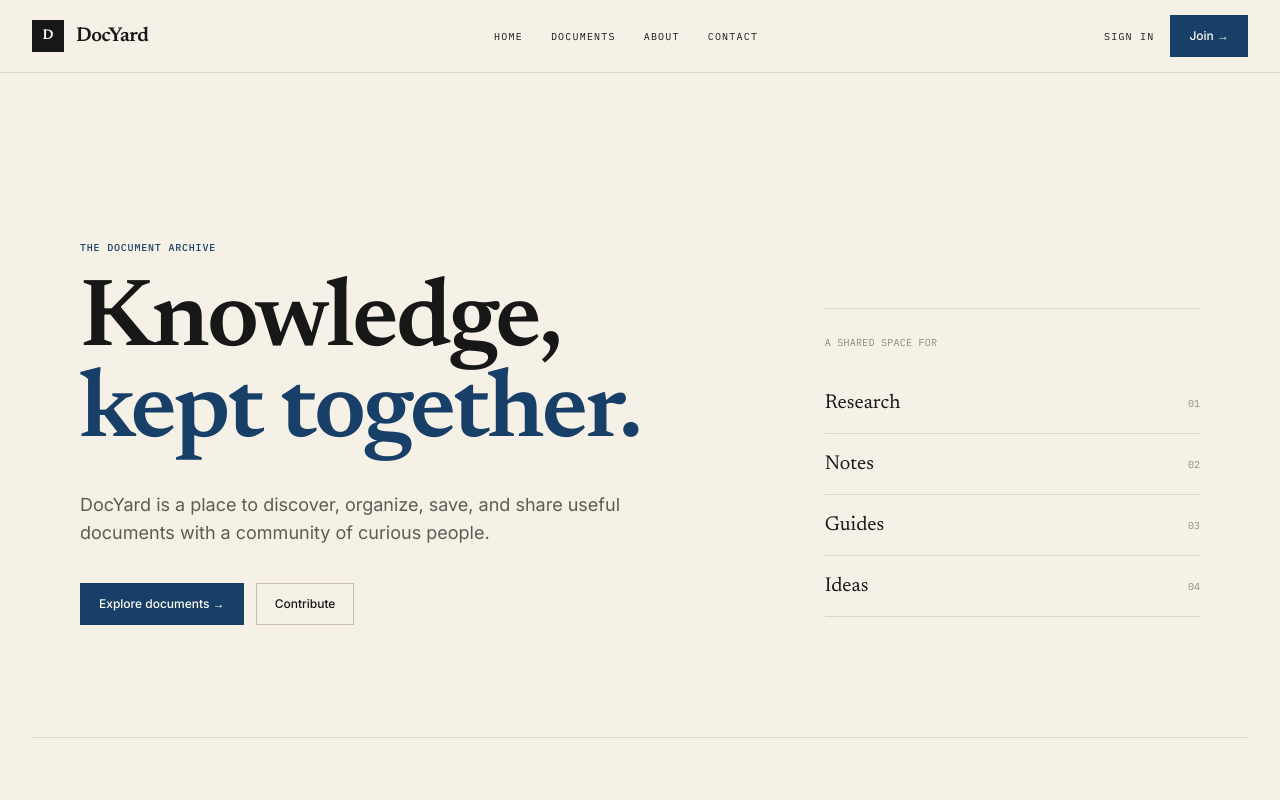
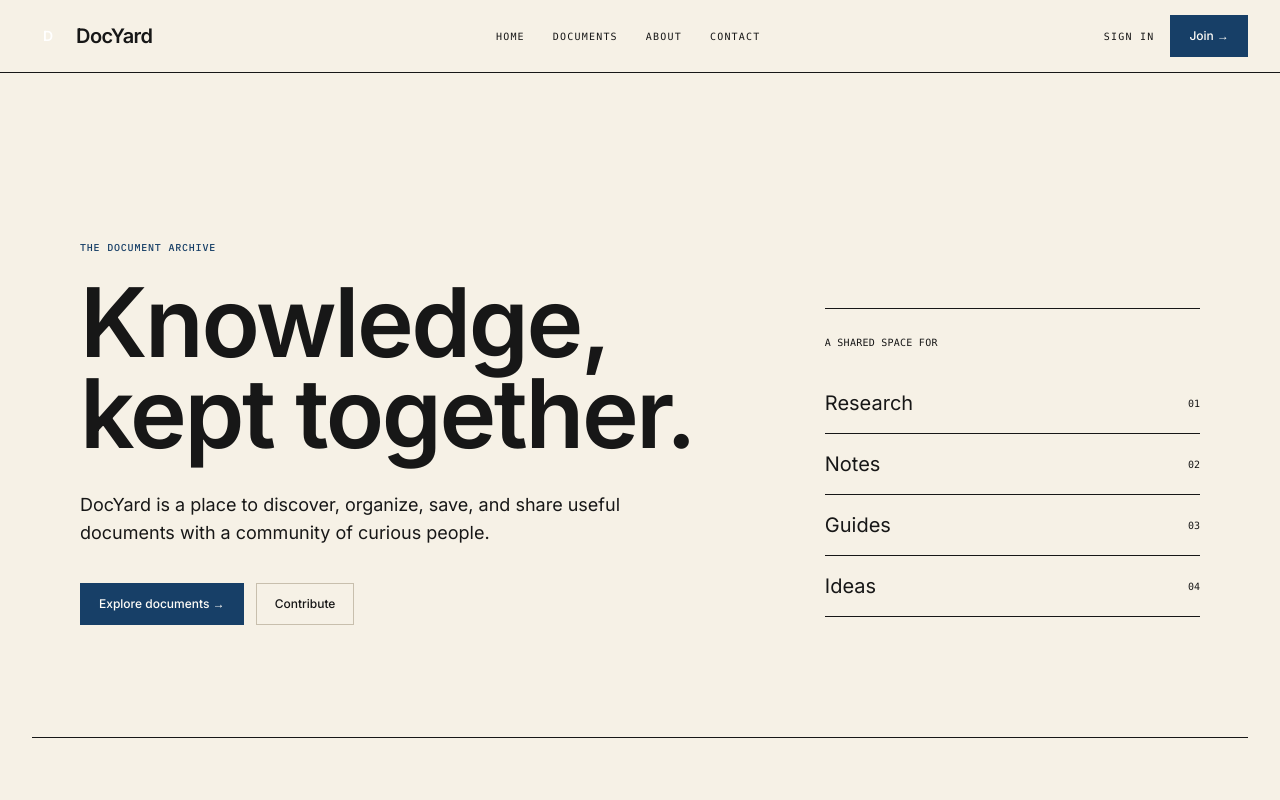
Before and after one commit to amancreator25-dev/DocYard-Frontend, a React (Vite) app in the folder Docyard-Frontend/: page / in a window 1280 px wide. Shown: the top 800 px of the page. Built offline with nearby package versions, Linux system fonts and the light colour scheme.

Commit message:
fix: correct syntax for theme declaration in index.css

```diff
--- a/Docyard-Frontend/src/index.css
+++ b/Docyard-Frontend/src/index.css
@@ -7,7 +7,7 @@
    DOCYARD DESIGN SYSTEM
    ========================================================= */
 
-@theme{
+theme{
   --color-paper: #f6f1e6;
   --color-paper-raised: #efe7d4;
   --color-white: #fffdf8;
```
